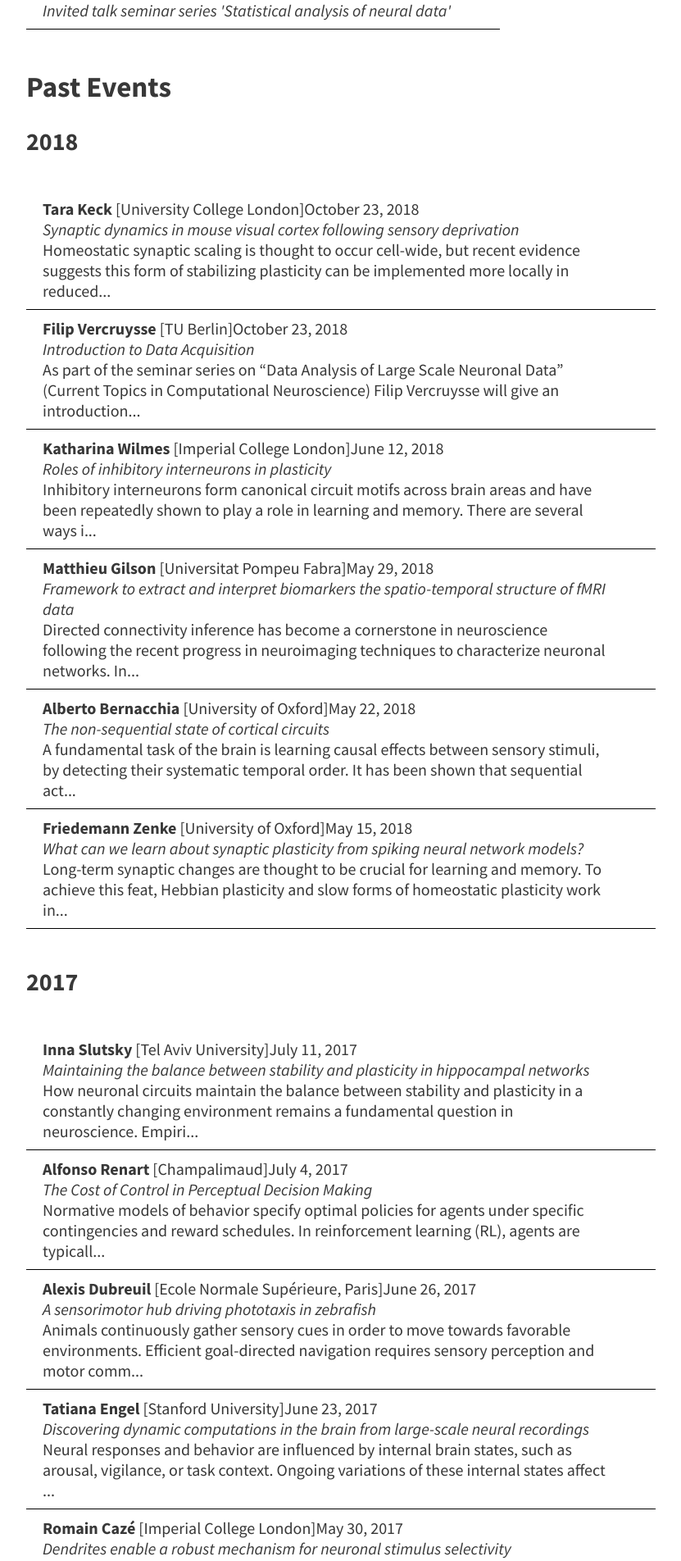
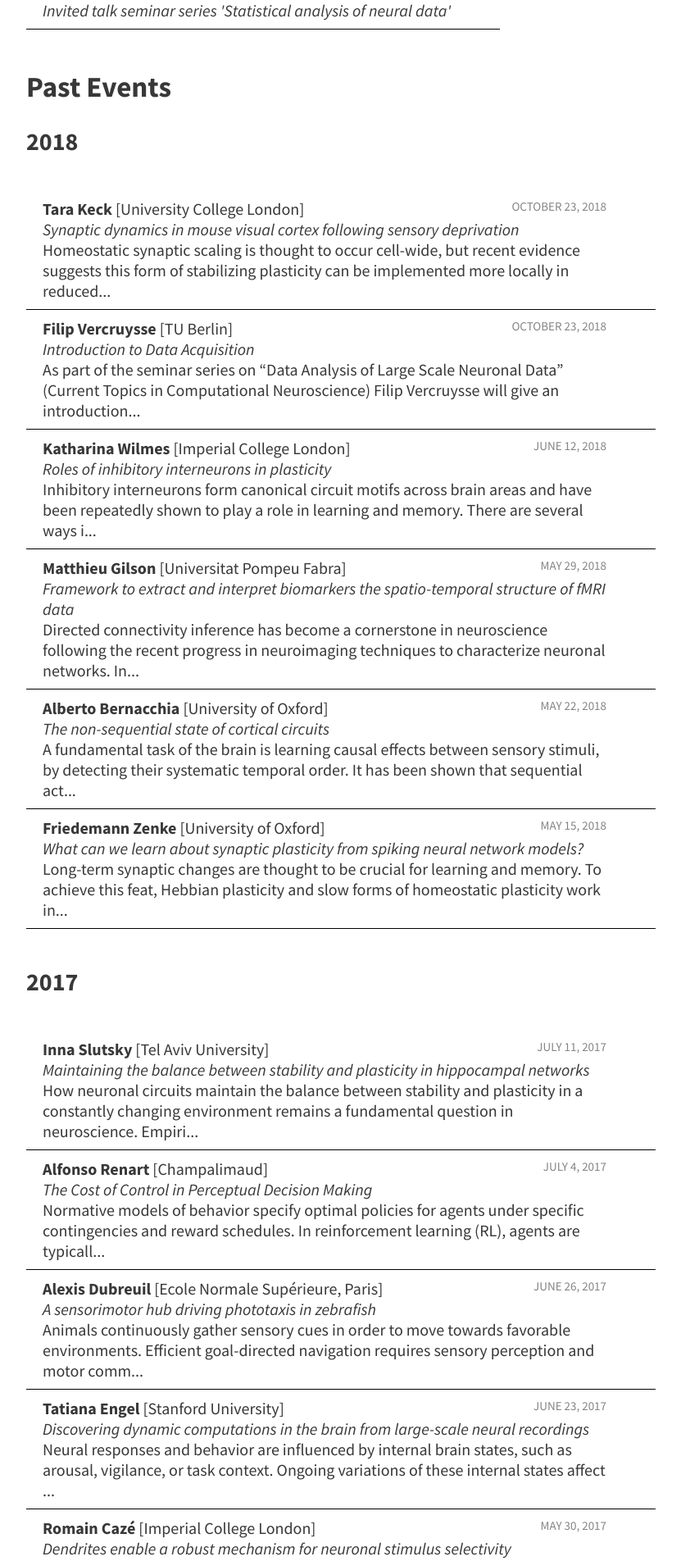
Before and after one commit to ge00rg/website-heroku, a Jekyll site: the page built from pages/5_events.md, in a window 1280 px wide. Shown: the part 1036-2940 px from the top of the page at 82% size, without its empty margins (224-1055 px from the left). Built offline with Jekyll 4.4.1, drawn with Linux system fonts in a browser that asks for light colours.

Commit message:
Update 5_events.md

```diff
--- a/pages/5_events.md
+++ b/pages/5_events.md
@@ -37,7 +37,7 @@ banner-img: "events_cut_scale.JPG"
 {% for i in years %}
 {% if future_years contains i %}
 <h3>{{i}}</h3>
-<table id="talks" class="talks" style="overflow: hidden;">
+<table class="talks" style="overflow: hidden;">
 <tbody>
 {% for talk in talks %}
 
@@ -68,7 +68,7 @@ banner-img: "events_cut_scale.JPG"
 {% for i in years %}
 {% if past_years contains i %}
 <h3>{{i}}</h3>
-<table id="talks" class="talks" style="overflow: hidden;">
+<table class="talks" style="overflow: hidden;">
 <tbody>
 {% for talk in talks %}
 
@@ -84,7 +84,7 @@ banner-img: "events_cut_scale.JPG"
     {%endif%}
 
 	<tr onclick="location.href='{{ talk.url | prepend: site.baseurl }}'">
-            <td><b>{{talk.speaker}}</b> <span id="affil">{% if talk.affiliation %}[{{talk.affiliation}}]{% endif %}</span><span id="date">{{talk.date| date: "%B %-d, %Y"}}</span><br><i>{{talk.title}}</i><br><div id="abstractbox">{{talk.content|strip_html|truncate:170}}</div></td><td></td>
+            <td><b>{{talk.speaker}}</b> <span id="affil">{% if talk.affiliation %}[{{talk.affiliation}}]{% endif %}</span><span class="event_date">{{talk.date| date: "%B %-d, %Y"}}</span><br><i>{{talk.title}}</i><br><div id="abstractbox">{{talk.content|strip_html|truncate:170}}</div></td><td></td>
         </tr>
 {% endif %}
 {% endif %}
```
